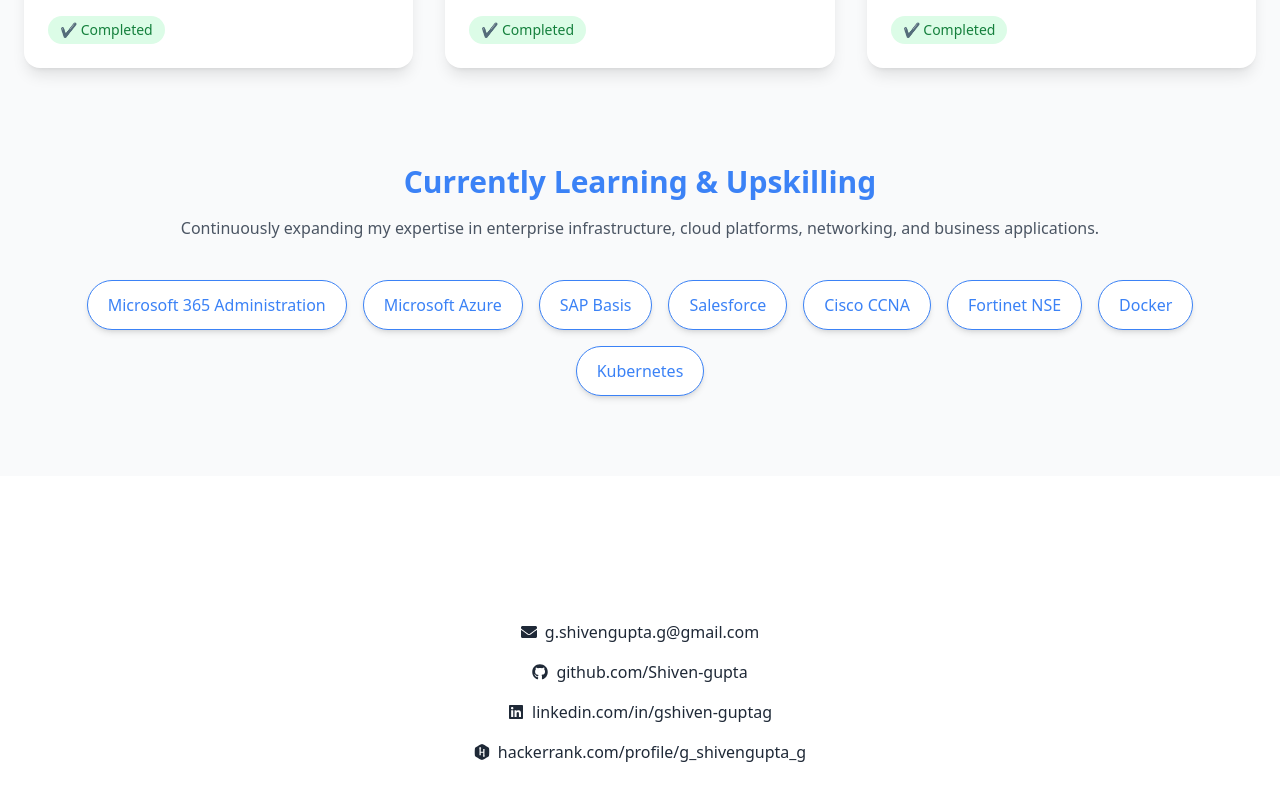
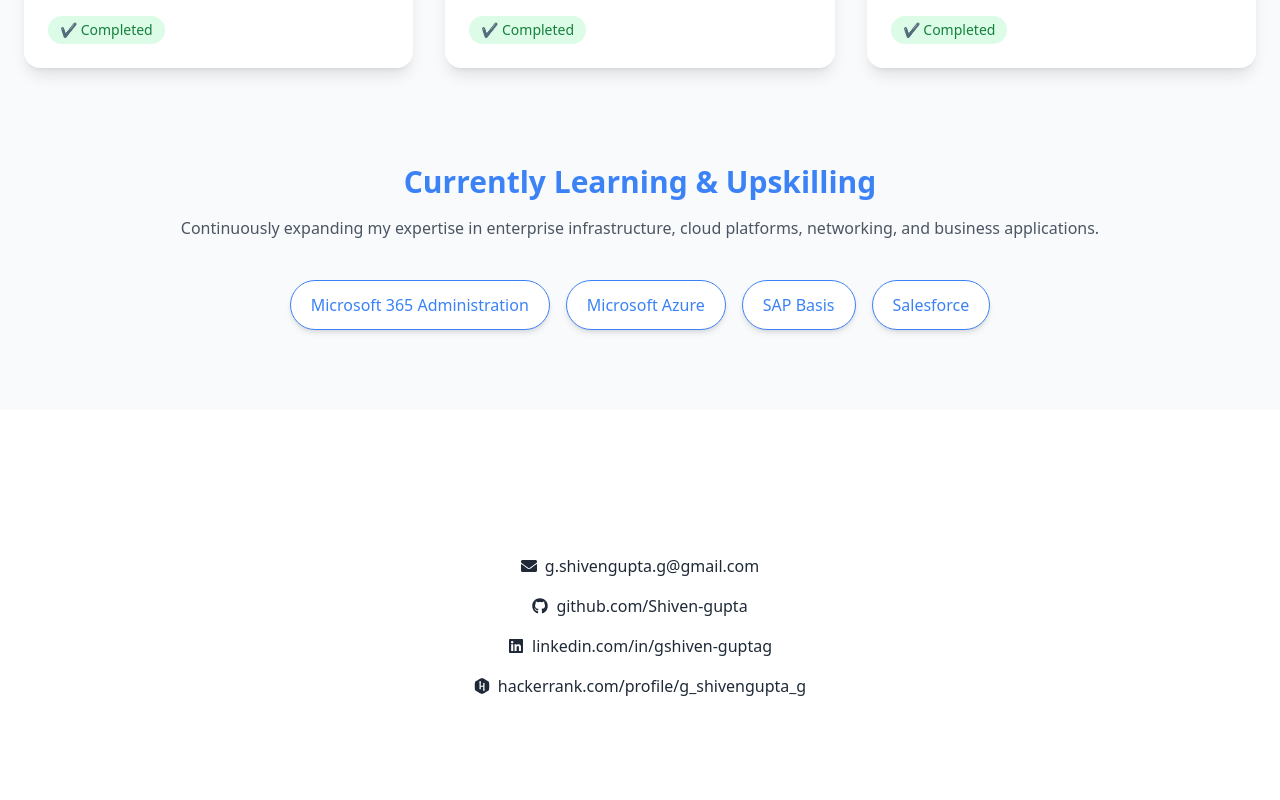
Before and after one commit to Shiven-gupta/my-portfolio, a React (Create React App) app: page / in a window 1280 px wide. Shown: the part 7192-7992 px from the top of the page. Built offline with nearby package versions, Linux system fonts and the light colour scheme.

Commit message:
Certification.jsx

```diff
--- a/src/components/Certification.jsx
+++ b/src/components/Certification.jsx
@@ -36,11 +36,7 @@
     "Microsoft 365 Administration",
     "Microsoft Azure",
     "SAP Basis",
-    "Salesforce",
-    "Cisco CCNA",
-    "Fortinet NSE",
-    "Docker",
-    "Kubernetes",
+    "Salesforce"
   ];
 
   const [modalIsOpen, setModalIsOpen] = useState(false);
```
